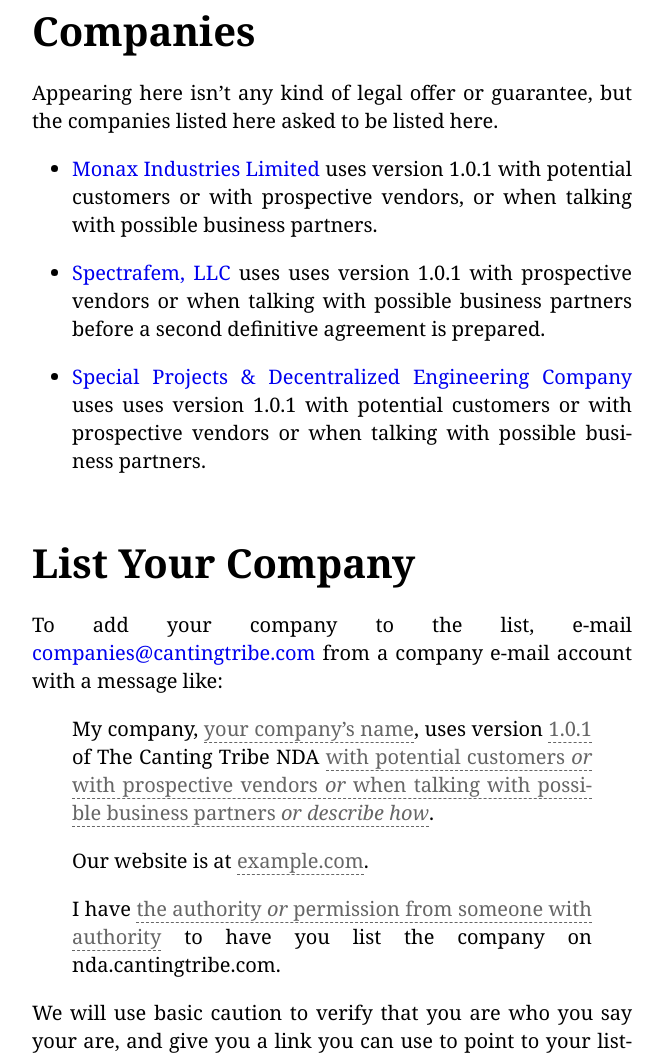
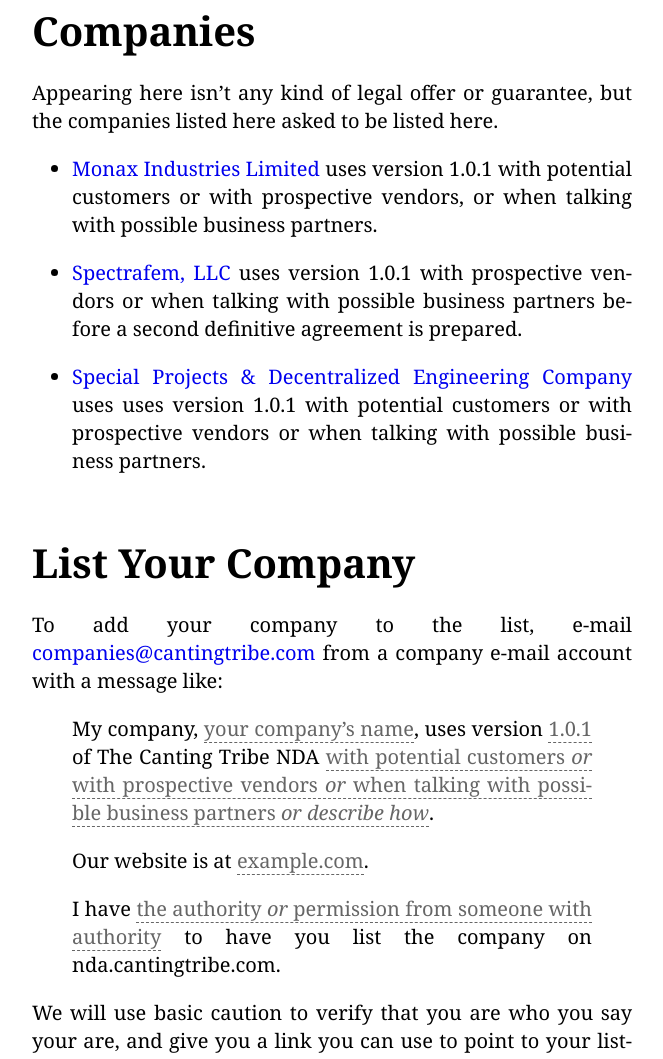
Before and after one commit to waypointnda/waypointnda.com, a plain HTML site: page index.html in a window 1280 px wide. Shown: the part 697-1756 px from the top of the page, without its empty margins (308-971 px from the left). Drawn offline with Linux system fonts and the light colour scheme.

Commit message:
Fix typo in Spectrafem line

```diff
--- a/index.html
+++ b/index.html
@@ -66,7 +66,7 @@
 
         <ul>
           <li><a href=https://monax.io>Monax Industries Limited</a> uses version 1.0.1 with potential customers or with prospective vendors, or when talking with possible business partners.</li>
-          <li><a href=https://vivaeve.com>Spectrafem, LLC</a> uses uses version 1.0.1 with prospective vendors or when talking with possible business partners before a second definitive agreement is prepared.</li>
+          <li><a href=https://vivaeve.com>Spectrafem, LLC</a> uses version 1.0.1 with prospective vendors or when talking with possible business partners before a second definitive agreement is prepared.</li>
           <li><a href=https://spade.builders/>Special Projects & Decentralized Engineering Company</a> uses uses version 1.0.1 with potential customers or with prospective vendors or when talking with possible business partners.</li>
         </ul>
       </section>
```
